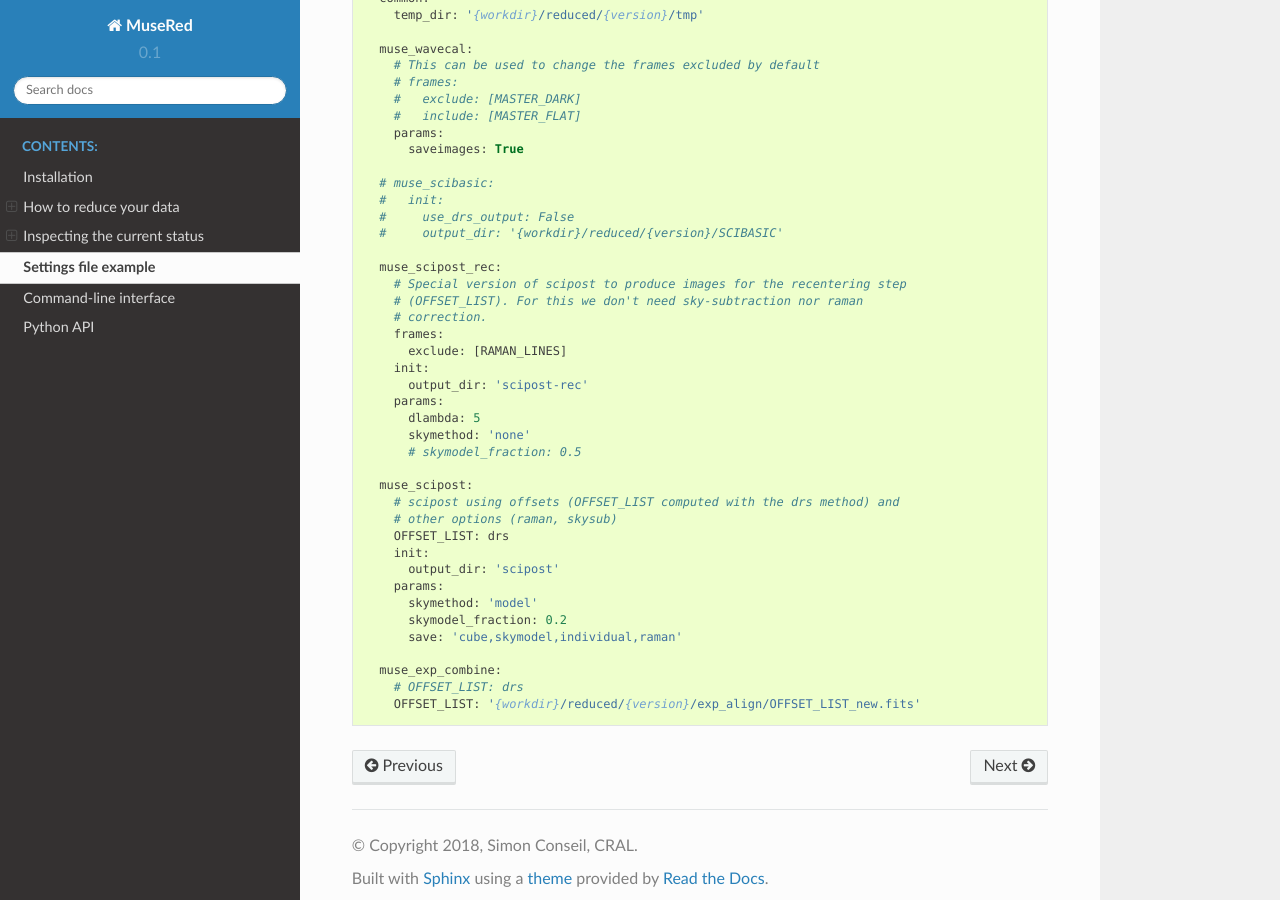
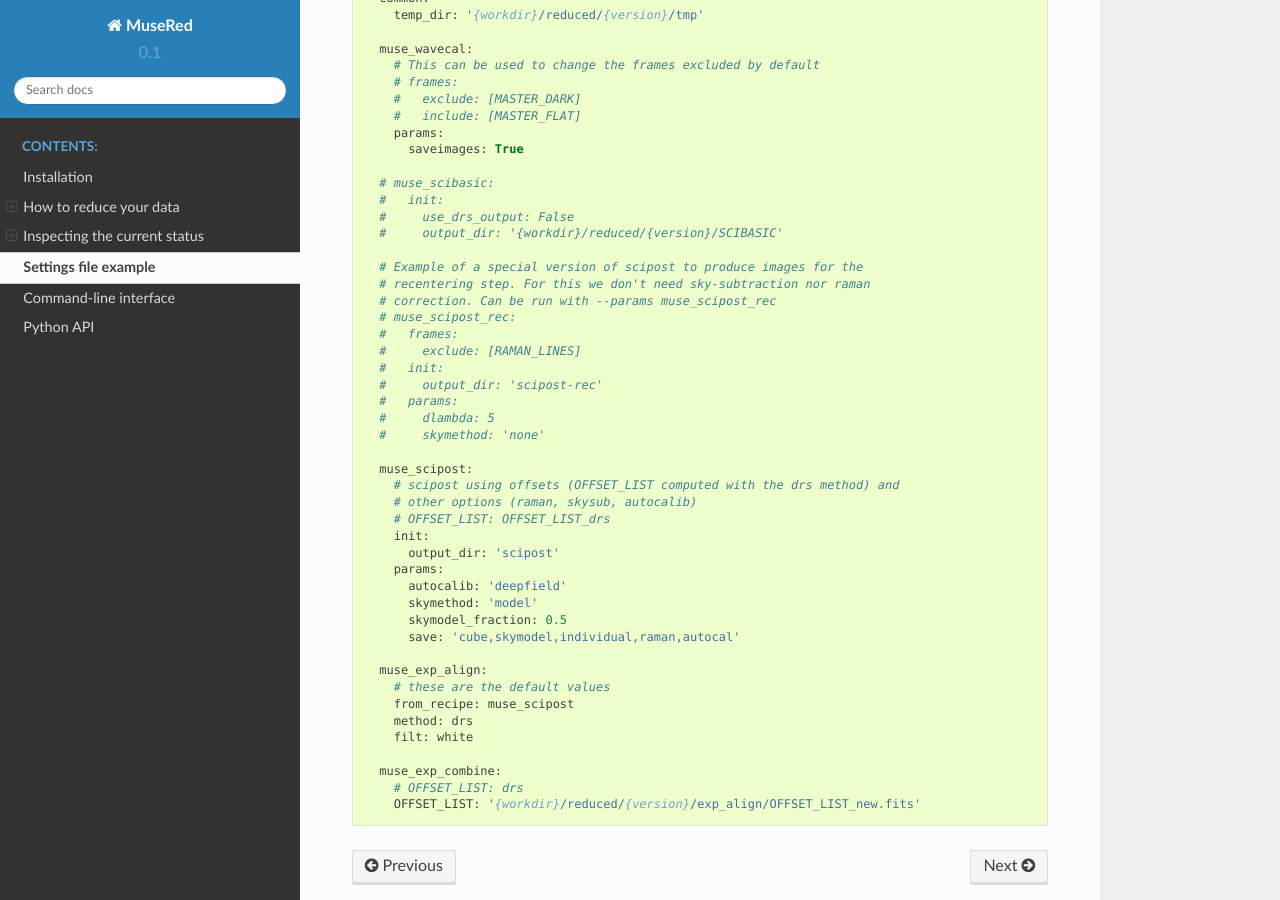
Before and after one commit to musevlt/musered, a Sphinx documentation site: the page built from docs/settings.rst, in a window 1280 px wide and 900 px high, scrolled down 1572 px. Built offline with Sphinx 7.4.7 and the Read the Docs theme 2.0.0, drawn with Linux system fonts in a browser that asks for light colours.

Commit message:
Allow to set expalign params in the settings file

```diff
--- a/docs/_static/settings.yml
+++ b/docs/_static/settings.yml
@@ -91,29 +91,35 @@ recipes:
   #     use_drs_output: False
   #     output_dir: '{workdir}/reduced/{version}/SCIBASIC'
 
-  muse_scipost_rec:
-    # Special version of scipost to produce images for the recentering step
-    # (OFFSET_LIST). For this we don't need sky-subtraction nor raman
-    # correction.
-    frames:
-      exclude: [RAMAN_LINES]
-    init:
-      output_dir: 'scipost-rec'
-    params:
-      dlambda: 5
-      skymethod: 'none'
-      # skymodel_fraction: 0.5
+  # Example of a special version of scipost to produce images for the
+  # recentering step. For this we don't need sky-subtraction nor raman
+  # correction. Can be run with --params muse_scipost_rec
+  # muse_scipost_rec:
+  #   frames:
+  #     exclude: [RAMAN_LINES]
+  #   init:
+  #     output_dir: 'scipost-rec'
+  #   params:
+  #     dlambda: 5
+  #     skymethod: 'none'
 
   muse_scipost:
     # scipost using offsets (OFFSET_LIST computed with the drs method) and
-    # other options (raman, skysub)
-    OFFSET_LIST: drs
+    # other options (raman, skysub, autocalib)
+    # OFFSET_LIST: OFFSET_LIST_drs
     init:
       output_dir: 'scipost'
     params:
+      autocalib: 'deepfield'
       skymethod: 'model'
-      skymodel_fraction: 0.2
-      save: 'cube,skymodel,individual,raman'
+      skymodel_fraction: 0.5
+      save: 'cube,skymodel,individual,raman,autocal'
+
+  muse_exp_align:
+    # these are the default values
+    from_recipe: muse_scipost
+    method: drs
+    filt: white
 
   muse_exp_combine:
     # OFFSET_LIST: drs
```
Also changed, not shown: 2 other files.
